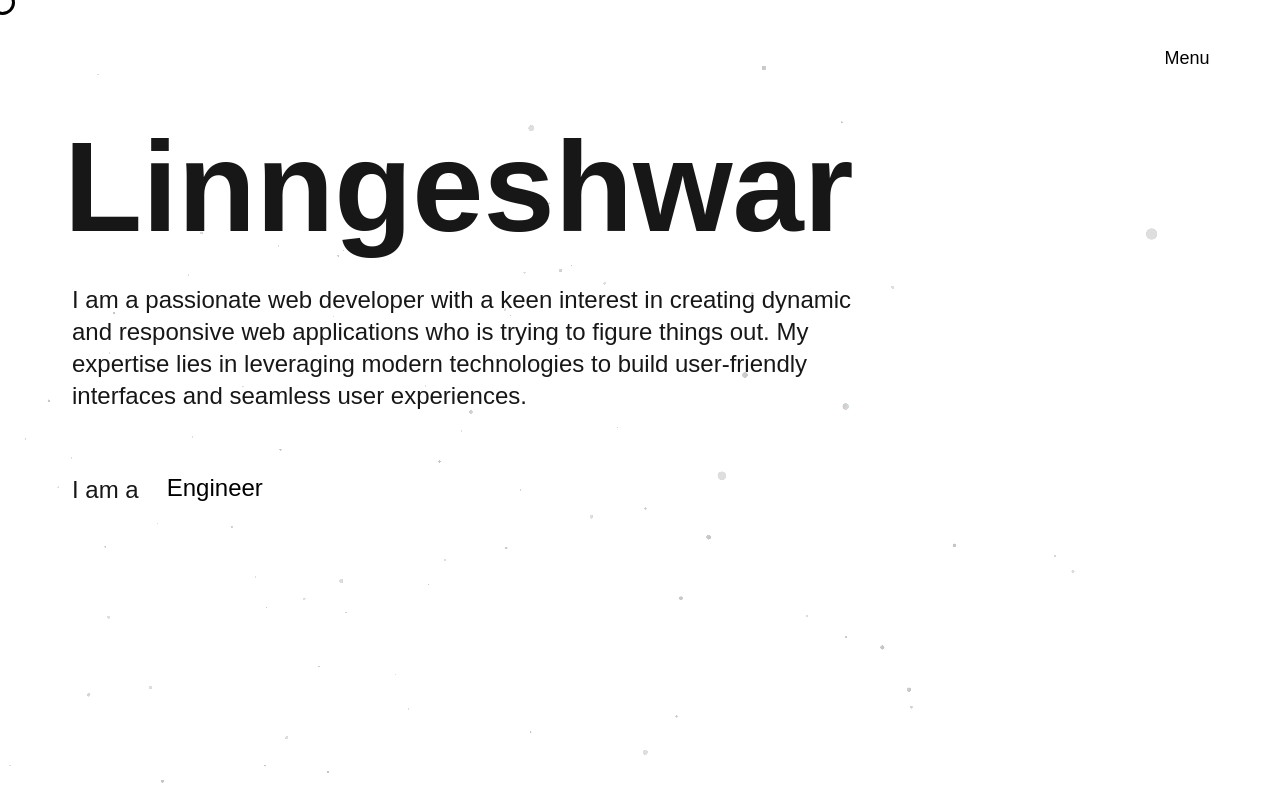
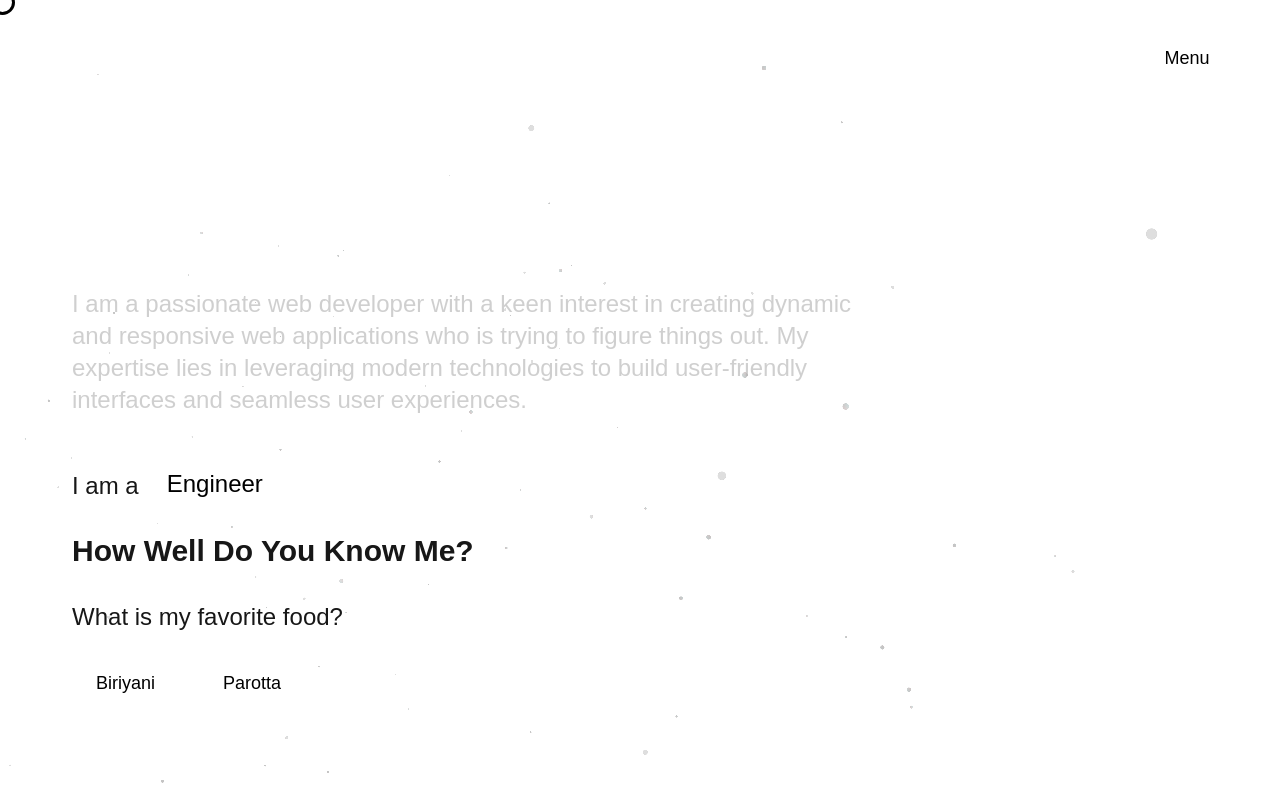
Before and after one commit to Linngeshwar/Linngeshwar-Portfolio, a Next.js app: page / in a window 1280 px wide. Built offline with nearby package versions, Linux system fonts and the light colour scheme.

Commit message:
[add] this or that

```diff
--- a/package.json
+++ b/package.json
@@ -9,7 +9,7 @@
     "lint": "next lint"
   },
   "dependencies": {
-    "framer-motion": "^12.23.0",
+    "framer-motion": "^12.23.1",
     "motion": "^12.23.0",
     "next": "15.3.4",
     "ogl": "^1.0.11",
--- a/src/app/components/About.jsx
+++ b/src/app/components/About.jsx
@@ -3,6 +3,8 @@
 import { motion } from "framer-motion";
 import { useState } from "react";
 import RotatingText from "@/TextAnimations/RotatingText/RotatingText";
+import ThisOrThat from "./ThisOrThat";
+import ShinyText from "@/TextAnimations/ShinyText/ShinyText";
 
 export default function About() {
   const [isHovered, setIsHovered] = useState(false);
@@ -40,37 +42,37 @@ export default function About() {
                 hidden: { opacity: 0 },
                 visible: { opacity: 1 },
               }}
-              //   animate={
-              //     isHovered
-              //       ? { color: ["#ffffff"] } // Static color when hovered
-              //       : {
-              //           color: [
-              //             "#ffffff",
-              //             "#f0f0f0",
-              //             "#d0d0d0",
-              //             "#a0a0a0",
-              //             "#808080",
-              //             "#606060",
-              //             "#404040",
-              //             "#202020",
-              //             "#000000",
-              //             "#202020",
-              //             "#404040",
-              //             "#606060",
-              //             "#808080",
-              //             "#a0a0a0",
-              //             "#d0d0d0",
-              //             "#f0f0f0",
-              //             "#ffffff",
-              //           ],
-              //           transition: {
-              //             duration: 3,
-              //             repeat: Infinity,
-              //             repeatType: "loop",
-              //             delay: index * 0.05,
-              //           },
-              //         }
-              //   }
+              animate={
+                !isHovered
+                  ? { color: ["#ffffff"] } // Static color when hovered
+                  : {
+                      color: [
+                        "#ffffff",
+                        "#f0f0f0",
+                        "#d0d0d0",
+                        "#a0a0a0",
+                        "#808080",
+                        "#606060",
+                        "#404040",
+                        "#202020",
+                        "#000000",
+                        "#202020",
+                        "#404040",
+                        "#606060",
+                        "#808080",
+                        "#a0a0a0",
+                        "#d0d0d0",
+                        "#f0f0f0",
+                        "#ffffff",
+                      ],
+                      transition: {
+                        duration: 3,
+                        repeat: Infinity,
+                        repeatType: "loop",
+                        delay: index * 0.05,
+                      },
+                    }
+              }
               transition={{
                 duration: 0.4,
                 ease: "easeOut",
@@ -83,12 +85,10 @@ export default function About() {
       </motion.div>
       {/* Description section */}
       <div className="col-span-2 flex flex-col justify-around row-start-2 text-2xl h-full ml-18">
-        <p className="mb-4">
-          I am a passionate web developer with a keen interest in creating
-          dynamic and responsive web applications who is trying to figure things
-          out. My expertise lies in leveraging modern technologies to build
-          user-friendly interfaces and seamless user experiences.
-        </p>
+        <ShinyText
+          duration={1}
+          text="I am a passionate web developer with a keen interest in creating dynamic and responsive web applications who is trying to figure things out. My expertise lies in leveraging modern technologies to build user-friendly interfaces and seamless user experiences."
+        />
         <div className="flex flex-row items-center gap-4">
           <p className="text-2xl md-2">I am a</p>
           <RotatingText
@@ -105,6 +105,10 @@ export default function About() {
           />
         </div>
       </div>
+      {/* Fun and Interactive section */}
+      <div className="col-span-2 row-start-3 flex justify-center items-center h-full">
+        <ThisOrThat />
+      </div>
     </div>
   );
 }
--- /dev/null
+++ b/src/app/components/CursorButton.jsx
@@ -0,0 +1,43 @@
+"use client";
+
+import React, { useRef, useCallback } from "react";
+import { useCursor } from "../context/CursorContext";
+
+export default function CursorButton({ children, className = "", ...props }) {
+  const buttonRef = useRef(null);
+  const { setMenuHover } = useCursor();
+
+  // Default button styling
+  const defaultClasses =
+    "px-6 py-3 text-lg font-medium rounded-lg transition-all duration-300 ease-in-out bg-white text-black hover:bg-transparent hover:text-white";
+
+  const mergedClasses = `${defaultClasses} ${className}`.trim();
+
+  const handleMouseEnter = useCallback(() => {
+    if (buttonRef.current) {
+      const rect = buttonRef.current.getBoundingClientRect();
+      setMenuHover(true, {
+        x: rect.left,
+        y: rect.top,
+        width: rect.width,
+        height: rect.height,
+      });
+    }
+  }, [setMenuHover]);
+
+  const handleMouseLeave = useCallback(() => {
+    setMenuHover(false);
+  }, [setMenuHover]);
+
+  return (
+    <button
+      ref={buttonRef}
+      onMouseEnter={handleMouseEnter}
+      onMouseLeave={handleMouseLeave}
+      className={mergedClasses}
+      {...props}
+    >
+      {children}
+    </button>
+  );
+}
--- a/src/app/components/Navbar.jsx
+++ b/src/app/components/Navbar.jsx
@@ -4,6 +4,7 @@ import React, { useState, useRef, useCallback, useMemo } from "react";
 import { motion, AnimatePresence } from "framer-motion";
 import Link from "next/link";
 import { useCursor } from "../context/CursorContext";
+import CursorButton from "./CursorButton";
 
 export default function Navbar() {
   const [isMenuOpen, setIsMenuOpen] = useState(false);
@@ -53,13 +54,7 @@ export default function Navbar() {
     <>
       {/* Main Navbar */}
       <nav className="fixed flex flex-col justify-center items-center top-8 right-0 transform -translate-x-1/2 z-40 outline-none">
-        <button
-          ref={menuButtonRef}
-          onMouseEnter={() => handleMenuHover(true)}
-          onMouseLeave={() => handleMenuHover(false)}
-          onClick={toggleMenu}
-          className={buttonClasses}
-        >
+        <CursorButton onClick={toggleMenu} className={buttonClasses}>
           <span className="relative block h-[1.5em] overflow-hidden">
             <AnimatePresence mode="wait" initial={false}>
               <motion.span
@@ -74,7 +69,7 @@ export default function Navbar() {
               </motion.span>
             </AnimatePresence>
           </span>
-        </button>
+        </CursorButton>
       </nav>
 
       {/* Full-screen Overlay */}
--- /dev/null
+++ b/src/app/components/ThisOrThat.jsx
@@ -0,0 +1,107 @@
+import React, { memo } from "react";
+import CursorButton from "./CursorButton";
+import { useState } from "react";
+import { useCursor } from "../context/CursorContext";
+import { motion } from "framer-motion";
+
+const TypeWriterText = memo(function TypeWriterText({ text, speed = 50 }) {
+  return (
+    <span className="text-2xl text-inherit">
+      {text.split("").map((char, index) => (
+        <motion.span
+          key={index}
+          initial={{ opacity: 0, y: 20 }}
+          animate={{ opacity: 1, y: 0 }}
+          transition={{ delay: (index * speed) / 1000, duration: 0.1 }}
+        >
+          {char}
+        </motion.span>
+      ))}
+    </span>
+  );
+});
+
+export default function ThisOrThat() {
+  const options = [
+    { option1: "Biriyani", option2: "Parotta", correctOption: "Biriyani" },
+    { option1: "Paris", option2: "Venice", correctOption: "Venice" },
+    { option1: "Minecraft", option2: "Sekiro", correctOption: "Minecraft" },
+    { option1: "Friends", option2: "The Office", correctOption: "The Office" },
+    { option1: "Cat", option2: "Dog", correctOption: "Dog" },
+    { option1: "Indoor", option2: "Outdoor", correctOption: "Indoor" },
+  ];
+  const questions = [
+    "What is my favorite food?",
+    "What is my favorite tourist destination?",
+    "What is my favorite game?",
+    "What is my go-to sitcom?",
+    "Am I a cat person or a dog person?",
+    "Am I a indoor person or an outdoor person?",
+  ];
+
+  const [current, setCurrent] = useState(0);
+  const [score, setScore] = useState(0);
+  const [showScore, setShowScore] = useState(false);
+  const { setMenuHover } = useCursor();
+
+  //   okay so there is no animations i want to add a lotta animations first
+  //  once the user answers if the asnwer is correct the button should become
+  //  green and then fall down out of the screen and if its wrong it should
+  //  become red and fall down the other button shoudl also fall down and once
+  //  thiis is done the new question should appear witha typing effect and the
+  // button should scale up from 0 and no opacity
+
+  // Helper to force a mousemove event to update the cursor
+
+  const handleAnswer = (selected) => {
+    if (selected === options[current].correctOption) {
+      setScore((prev) => prev + 1);
+    }
+    if (current < questions.length - 1) {
+      setCurrent((prev) => prev + 1);
+    } else {
+      setShowScore(true);
+    }
+    setMenuHover(false);
+  };
+
+  return (
+    <div className="flex flex-col w-full h-full ">
+      <div className="flex justify-start items-center ml-18">
+        <h2 className="text-3xl font-bold">How Well Do You Know Me?</h2>
+      </div>
+      <div className="flex flex-col items-start justify-center ml-18">
+        {showScore ? (
+          <div className="text-2xl font-semibold mt-8">
+            Your score: {score} / {questions.length}
+          </div>
+        ) : (
+          <>
+            <div className="text-xl font-medium mb-6 mt-8">
+              <TypeWriterText
+                key={questions[current]}
+                text={questions[current]}
+              />
+            </div>
+            <div className="flex items-start justify-start space-x-5">
+              <CursorButton
+                onClick={() => handleAnswer(options[current].option1)}
+              >
+                <span className="text-lg text-inherit">
+                  {options[current].option1}
+                </span>
+              </CursorButton>
+              <CursorButton
+                onClick={() => handleAnswer(options[current].option2)}
+              >
+                <span className="text-lg text-inherit">
+                  {options[current].option2}
+                </span>
+              </CursorButton>
+            </div>
+          </>
+        )}
+      </div>
+    </div>
+  );
+}
--- a/src/app/context/CursorContext.js
+++ b/src/app/context/CursorContext.js
@@ -31,6 +31,9 @@ export const CursorProvider = ({ children }) => {
     setIsMenuHovered(isHovered);
     if (position) {
       setMenuButtonPosition(position);
+    } else if (!isHovered) {
+      // Reset position when hover ends to avoid cursor getting stuck
+      setMenuButtonPosition({ x: 0, y: 0, width: 0, height: 0 });
     }
   }, []);
 
```
Also changed, not shown: src/app/components/CustomCursor.jsx (+46 -14 lines), 1 other file (tests, documents, lock files or other folders).
